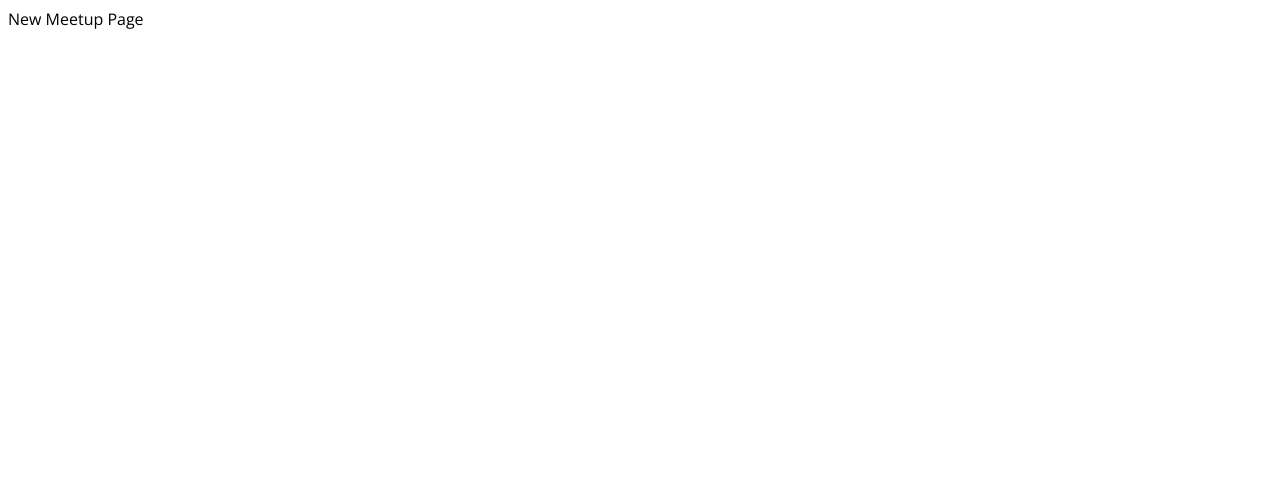
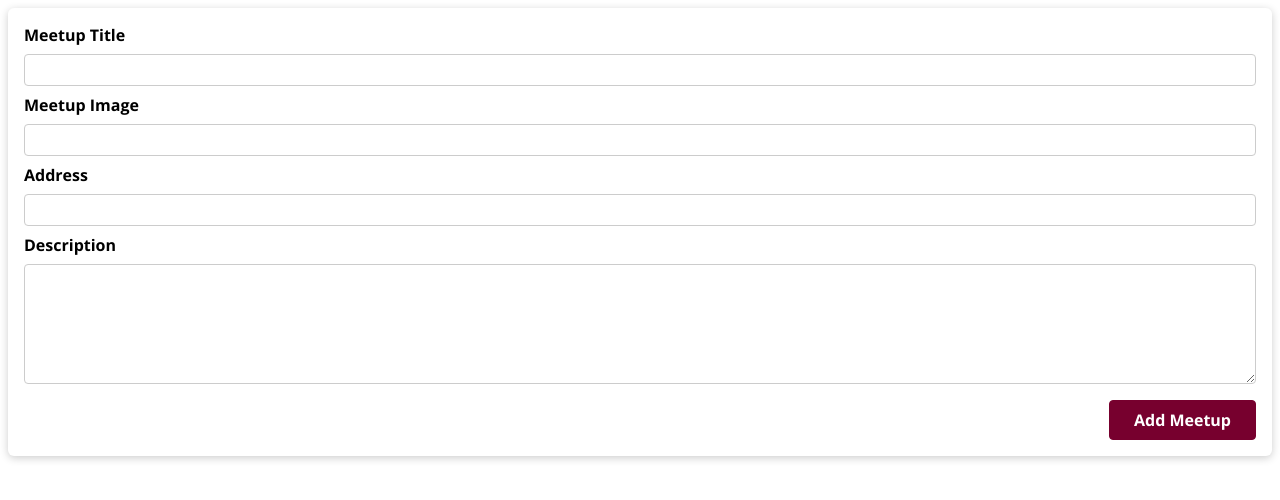
Before and after one commit to HasanMajid/nextjs-summary, a Next.js app: page /new-meetup in a window 1280 px wide. Shown: the top 500 px of the page. Built offline with nearby package versions, Linux system fonts and the light colour scheme.

Commit message:
added new-meetup form component

```diff
--- a/pages/new-meetup/index.js
+++ b/pages/new-meetup/index.js
@@ -1,9 +1,14 @@
-import React from 'react'
+import NewMeetupForm from '../../components/meetups/NewMeetupForm'
 
-function NewMeetup() {
+function NewMeetupPage() {
+
+    function addMeetupHandler(enteredMeetupData){
+        console.log(enteredMeetupData)
+    }
+
   return (
-    <div>New Meetup Page</div>
+    <NewMeetupForm onAddMeetup={addMeetupHandler}/>
   )
 }
 
-export default NewMeetup
+export default NewMeetupPage
```
